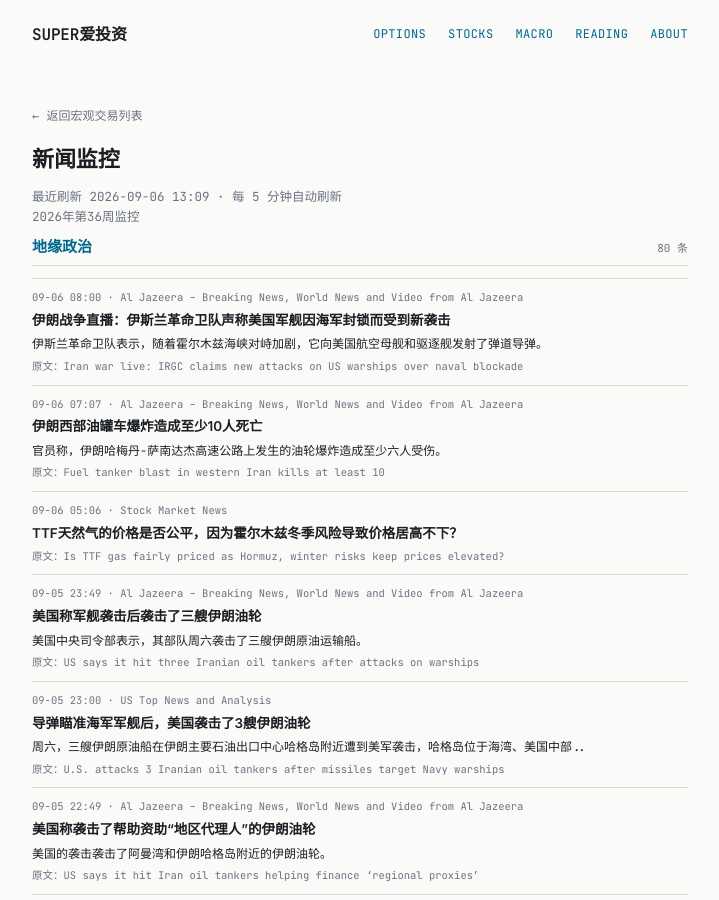
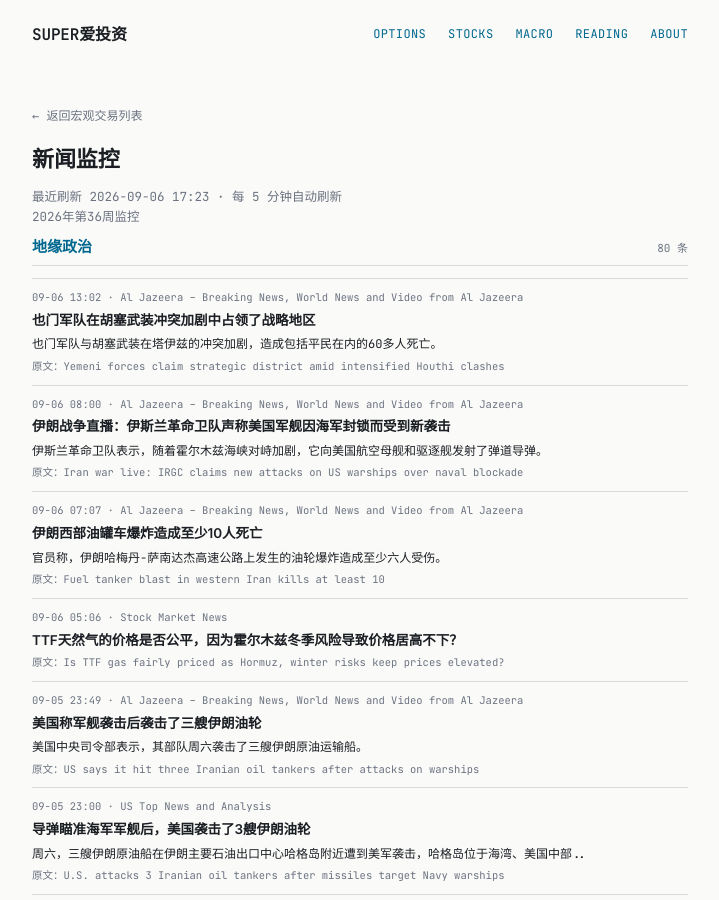
Before and after one commit to tang3super/tang3super.github.io, a Jekyll site: the page built from macro-trade/news-digest.md, in a window 1280 px wide and 900 px high. Shown: the whole window, without its empty margins (280-999 px from the left). Built offline with Jekyll 4.4.1, drawn with Linux system fonts in a browser that asks for light colours; some of the changed text lies outside the part shown.

Commit message:
sync news-digest article

```diff
--- a/macro-trade/news-digest.md
+++ b/macro-trade/news-digest.md
@@ -5,11 +5,18 @@ title: 新闻监控
 date: '2026-09-06'
 summary: 2026年第36周监控
 week_label: 2026年第36周监控
-last_updated: 2026-09-06 13:09
+last_updated: 2026-09-06 17:23
 refresh_note: 每 5 分钟自动刷新
 topics:
 - name: 地缘政治
   items:
+  - title: Yemeni forces claim strategic district amid intensified Houthi clashes
+    summary: More than 60 people, including civilians, killed as clashes between Yemeni forces and Houthis intensify in Taiz.
+    link: https://www.aljazeera.com/news/2026/9/6/yemeni-forces-claim-strategic-district-amid-intensified-houthi-clashes?traffic_source=rss
+    source: Al Jazeera – Breaking News, World News and Video from Al Jazeera
+    time: 09-06 13:02
+    title_zh: 也门军队在胡塞武装冲突加剧中占领了战略地区
+    summary_zh: 也门军队与胡塞武装在塔伊兹的冲突加剧，造成包括平民在内的60多人死亡。
   - title: 'Iran war live: IRGC claims new attacks on US warships over naval blockade'
     summary: IRGC says it fired ballistic missiles at US aircraft carrier and destroyer as standoff intensifies in Strait of Hormuz.
     link: https://www.aljazeera.com/news/liveblog/2026/9/6/iran-war-live-irgc-claims-new-attacks-on-us-warships-over-naval-blockade?traffic_source=rss
```
Also changed, not shown: other parts of macro-trade/news-digest.md (+0 -7 lines).
